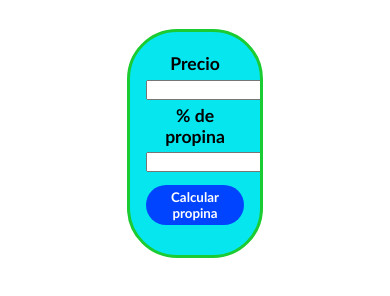
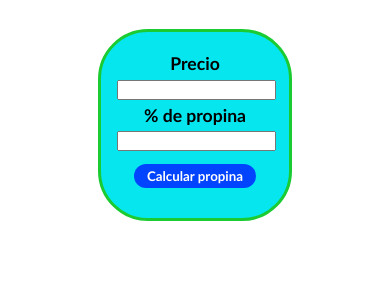
Before and after one commit to DamianCP97/pruebas, a plain HTML site: page index.html in a window 390 px wide. Shown: the part 42-338 px from the top of the page. Drawn offline with Linux system fonts and the light colour scheme.

Commit message:
Añadir responsive

```diff
--- a/style.css
+++ b/style.css
@@ -23,6 +23,12 @@ section {
     margin: 0 auto;
     background-color: rgb(6, 230, 238);
     padding: 1em;
+}
+
+@media (max-width: 550px) {
+    #formulario {
+        width: 40%;
+    }
 }
 
 label {
```
